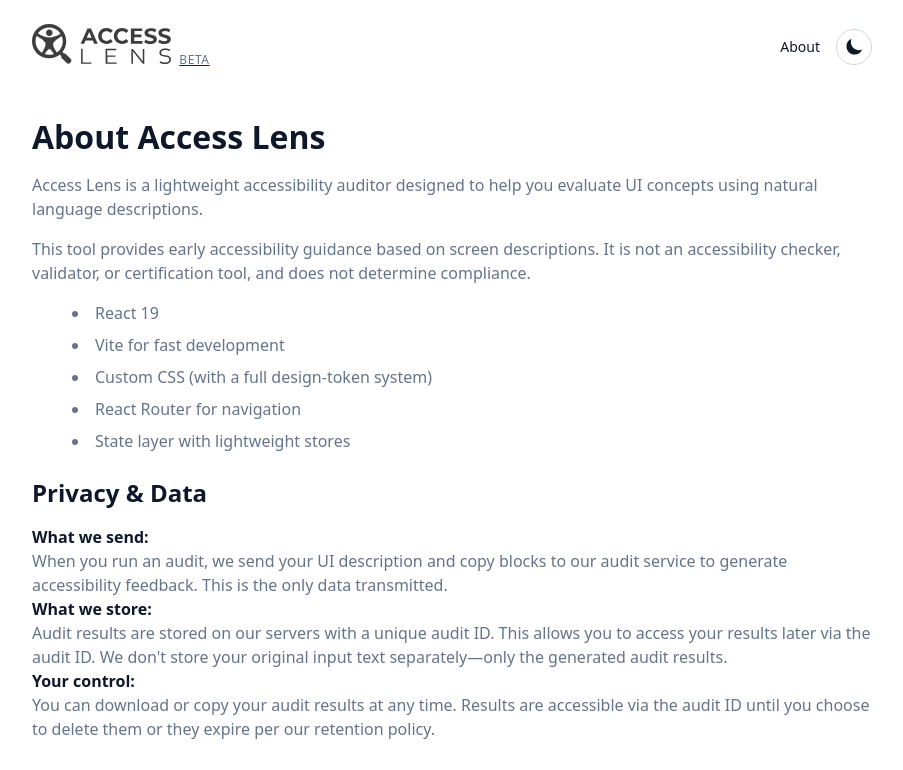
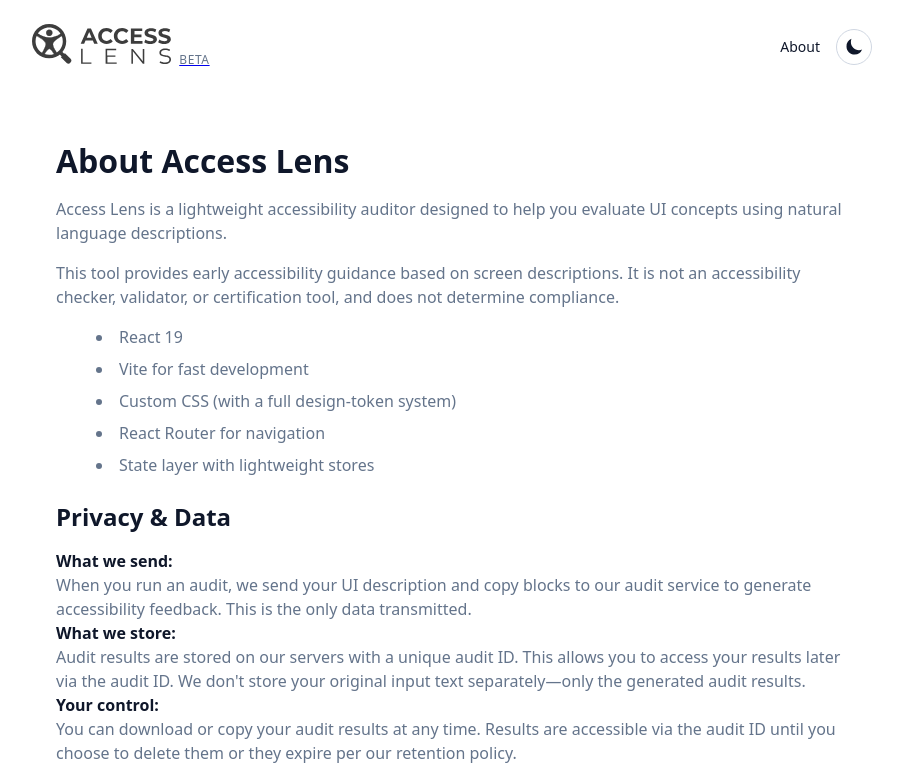
Before and after one commit to AceMoon-tech/access-lens, a React (Vite) app: page /about in a window 1280 px wide. Shown: the top 770 px of the page, without its empty margins (188-1091 px from the left). Built offline with nearby package versions, Linux system fonts and the light colour scheme; no server answers.

Commit message:
Page indentation / wrapper

```diff
--- a/src/screens/About.jsx
+++ b/src/screens/About.jsx
@@ -1,6 +1,9 @@
+import PageContainer from '../components/PageContainer'
+
 function About() {
   return (
-    <div className="space-y-24">
+    <PageContainer>
+      <div className="space-y-24">
       {/* Overview Section */}
       <section>
         <h1
@@ -145,7 +148,8 @@
           </p>
         </div>
       </section>
-    </div>
+      </div>
+    </PageContainer>
   );
 }
 
--- a/src/screens/ResultsScreen.jsx
+++ b/src/screens/ResultsScreen.jsx
@@ -6,6 +6,7 @@
 import Loading from '../components/Loading'
 import Alert from '../components/Alert'
 import Card from '../components/Card'
+import PageContainer from '../components/PageContainer'
 import CopyJsonButton from '../components/CopyJsonButton'
 import { trackExportJson } from '../lib/analytics'
 import { getAuditById } from '../lib/api/audits'
@@ -106,18 +107,21 @@
   // Loading state
   if (loading) {
     return (
+      <PageContainer>
         <div className="flex flex-col items-center justify-center py-64 gap-16">
           <Loading size="md" />
           <p className="text-sm" style={{ color: 'var(--text-muted)' }}>
             Loading audit results…
           </p>
         </div>
+      </PageContainer>
     )
   }
 
   // Error state
   if (error) {
     return (
+      <PageContainer>
         <div className="space-y-24">
           <div
             ref={errorAlertRef}
@@ -136,12 +140,14 @@
             Start New Audit
           </Button>
         </div>
+      </PageContainer>
     )
   }
 
   // No results guard
   if (!results) {
     return (
+      <PageContainer>
         <div className="space-y-24">
           <Alert variant="error">
             No results found. Please run an audit first.
@@ -155,10 +161,12 @@
             Start New Audit
           </Button>
         </div>
+      </PageContainer>
     )
   }
 
   return (
+    <PageContainer>
       <div className="space-y-24">
       {/* Page title */}
       <div className="mb-32">
@@ -252,6 +260,7 @@
         />
       )}
       </div>
+    </PageContainer>
   )
 }
 
```
Lines whose indentation alone changed are shown as unchanged.
